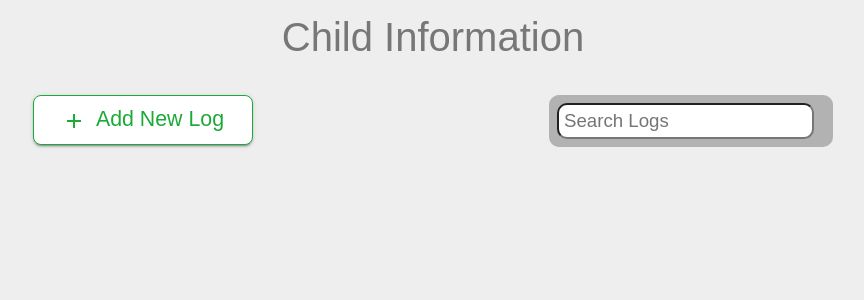
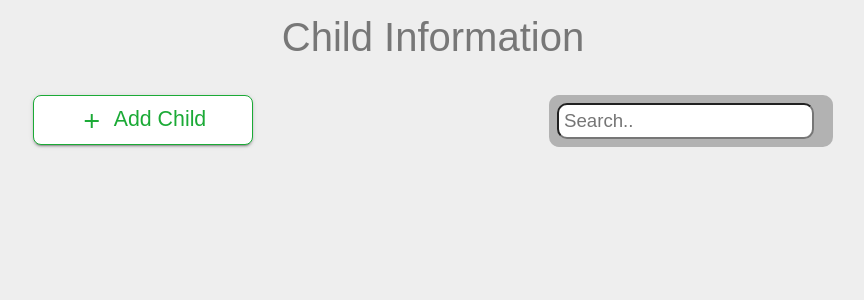
Before and after one commit to littleliberators/Check_In_System, a PHP site: page /info_child.php in a window 1280 px wide. Shown: the part 155-455 px from the top of the page, without its empty margins (207-1071 px from the left). Run offline with PHP 8.4, Linux system fonts and the light colour scheme; the visitor is signed in with stand-in values (Sample User, id 1); data that the repository does not hold is empty; some libraries are stand-ins or nearby versions.

Commit message:
Fixed issues with add Parent/Child

```diff
--- a/View/Admin/info_child.php
+++ b/View/Admin/info_child.php
@@ -40,13 +40,10 @@
     </div>
     <div id="description">Child Information</div>
     <div id="child-container">
-        <div id="child-header-container">
-            <div id="add-button" style="text-align:center;">
-                <button class="button-add" id="add" onclick="addLogForm();"><i class='material-icons-add'>add</i>Add New Log</button>
-            </div>
+         <div id="child-header-container">
+                <button class="button-add" id="add" onclick="addChildForm();"><i class='material-icons-add'>add</i>Add Child</button>
             <div id="search">
-                <input type="text" id="search-input" placeholder="Search Logs"></input>
-                <!--<i id="search-icon" class="material-icons">search</i>-->
+                <input type="text" id="search-input" placeholder="Search.."></input>
             </div>
         </div>
         <?php
--- a/View/Admin/info_logs.php
+++ b/View/Admin/info_logs.php
@@ -45,8 +45,7 @@
                 <button class="button-add" id="add" onclick="addLogForm();"><i class='material-icons-add'>add</i>Add New Log</button>
             </div>
             <div id="search">
-                <input type="text" id="search-input" placeholder="Search Logs"></input>
-                <!--<i id="search-icon" class="material-icons">search</i>-->
+                <input type="text" id="search-input" placeholder="Search.."></input>
             </div>
         </div>
         <?php
```
Also changed, not shown: View/Admin/info_parent.php (+2 -6 lines).
